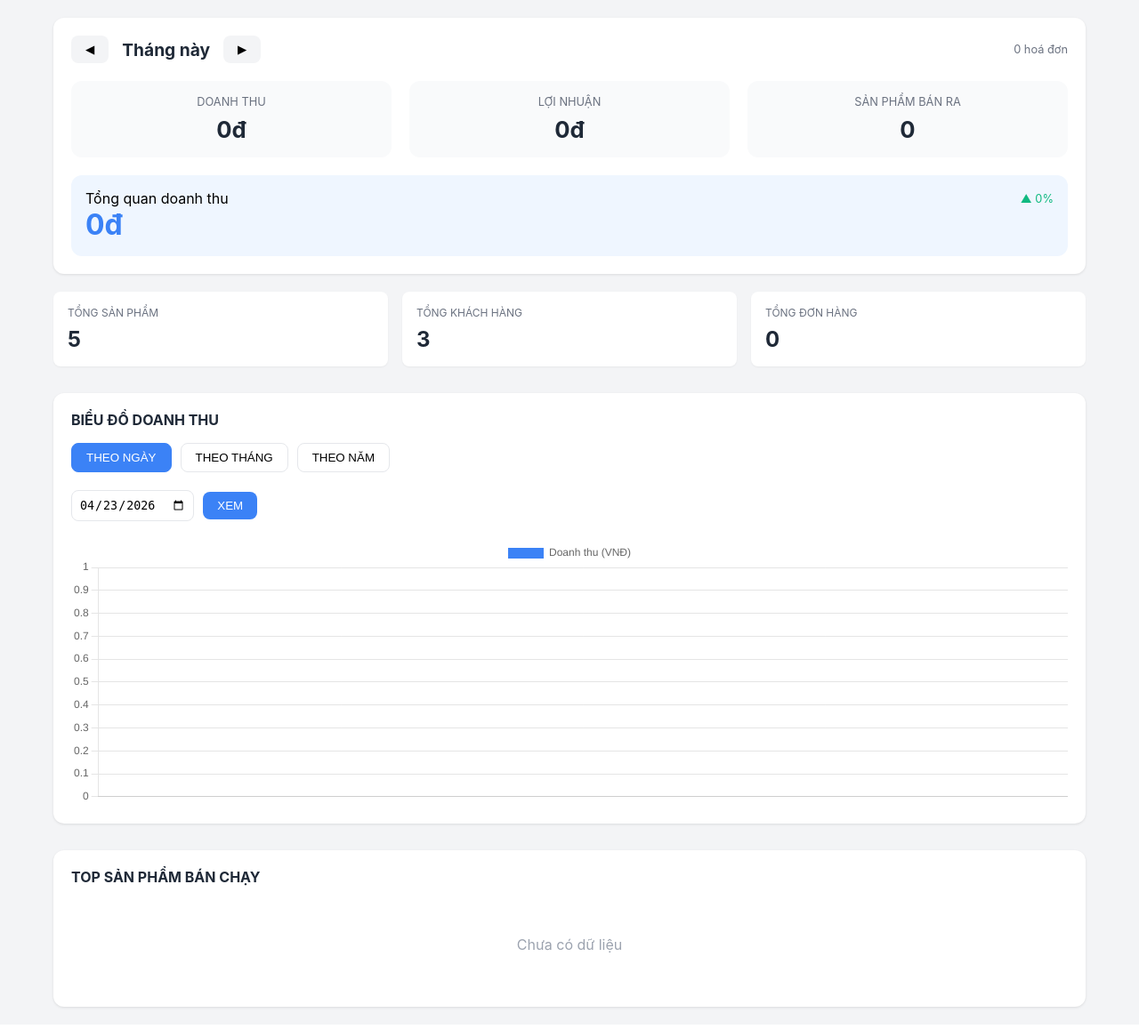
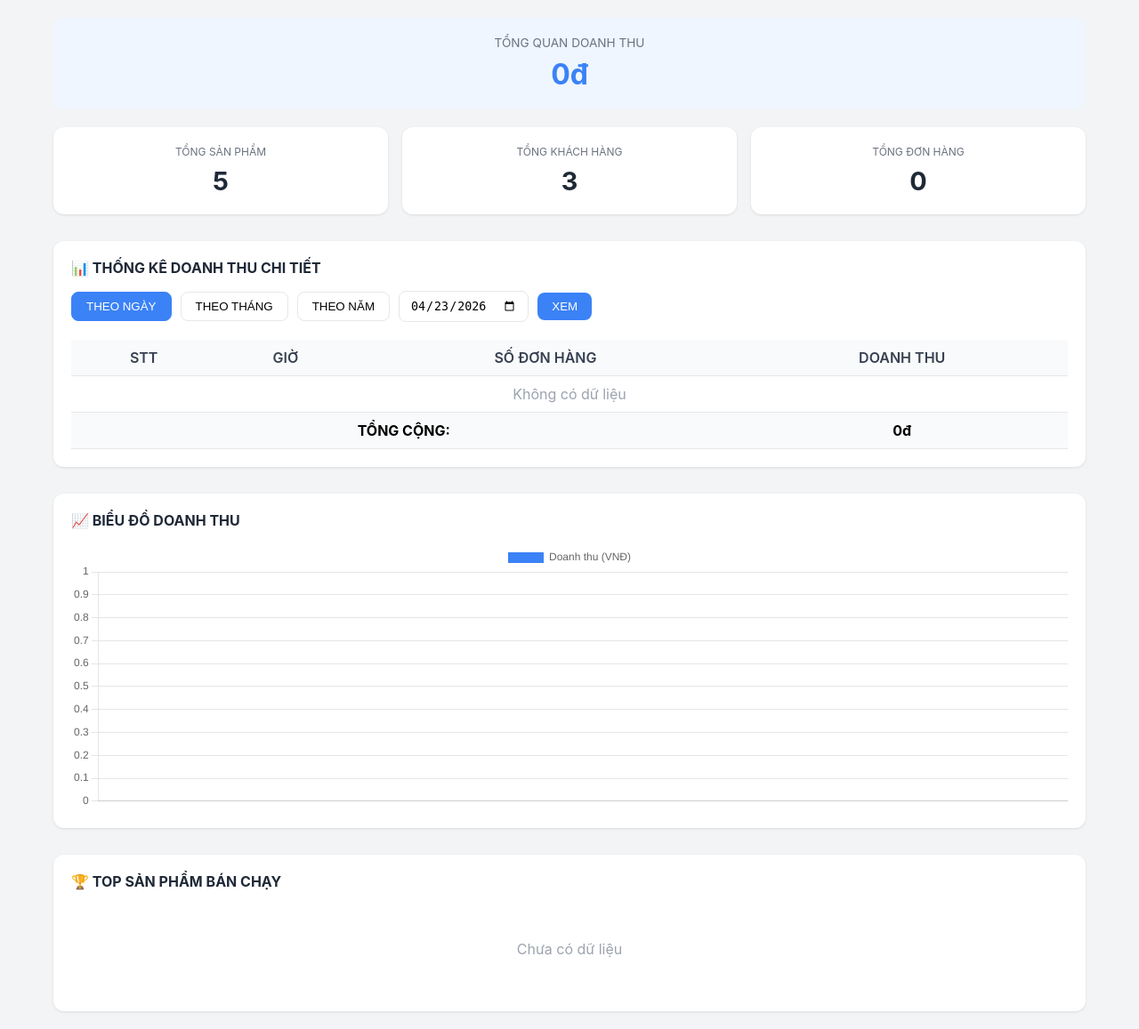
Before and after one commit to vinhvinhcuteee/pos-minh-thien-phuc, a Flask app: page /reports in a window 1280 px wide. Shown: the part 93-1250 px from the top of the page at 89% size. Before the commit the page ends 1229 px from the top, so only its background shows below. Run offline with Flask 3, Linux system fonts and the light colour scheme; the visitor is signed in with stand-in values (Sample User, id 1); data comes from the database, SQL or seed files in the repository; data that the repository does not hold is empty.

Commit message:
Update reports.html

```diff
--- a/templates/reports.html
+++ b/templates/reports.html
@@ -56,86 +56,19 @@
             padding: 20px;
         }
 
-        /* Thống kê theo tháng - style KiotViet */
-        .month-stats {
-            background: white;
+        /* Thống kê tổng quan */
+        .revenue-summary {
+            background: #eff6ff;
             border-radius: 12px;
             padding: 20px;
             margin-bottom: 20px;
-            box-shadow: 0 1px 3px rgba(0,0,0,0.1);
-        }
-
-        .month-header {
-            display: flex;
-            justify-content: space-between;
-            align-items: center;
-            margin-bottom: 20px;
-            flex-wrap: wrap;
-            gap: 10px;
-        }
-
-        .month-selector {
-            display: flex;
-            align-items: center;
-            gap: 15px;
-        }
-
-        .month-selector button {
-            background: #f3f4f6;
-            border: none;
-            padding: 8px 16px;
-            border-radius: 8px;
-            cursor: pointer;
-            font-weight: 500;
-        }
-
-        .month-selector button:hover {
-            background: #e5e7eb;
-        }
-
-        .month-display {
-            font-size: 1.2rem;
-            font-weight: bold;
-            color: #1f2937;
-        }
-
-        .stats-row {
-            display: grid;
-            grid-template-columns: repeat(auto-fit, minmax(200px, 1fr));
-            gap: 20px;
-            margin-bottom: 20px;
-        }
-
-        .stat-box {
-            background: #f9fafb;
-            border-radius: 12px;
-            padding: 16px;
             text-align: center;
         }
 
-        .stat-box .stat-label {
-            font-size: 0.8rem;
+        .revenue-summary .revenue-label {
+            font-size: 0.85rem;
             color: #6b7280;
             margin-bottom: 8px;
-        }
-
-        .stat-box .stat-value {
-            font-size: 1.6rem;
-            font-weight: bold;
-            color: #1f2937;
-        }
-
-        .stat-box .stat-sub {
-            font-size: 0.7rem;
-            color: #10b981;
-            margin-top: 4px;
-        }
-
-        .revenue-summary {
-            background: #eff6ff;
-            border-radius: 12px;
-            padding: 16px;
-            margin-top: 15px;
         }
 
         .revenue-summary .revenue-number {
@@ -153,9 +86,10 @@
 
         .stat-card {
             background: white;
-            border-radius: 8px;
-            padding: 16px;
-            box-shadow: 0 1px 2px rgba(0,0,0,0.05);
+            border-radius: 12px;
+            padding: 20px;
+            text-align: center;
+            box-shadow: 0 1px 3px rgba(0,0,0,0.1);
         }
 
         .stat-card .stat-label {
@@ -165,9 +99,41 @@
         }
 
         .stat-card .stat-value {
-            font-size: 1.5rem;
+            font-size: 1.8rem;
             font-weight: bold;
             color: #1f2937;
+        }
+
+        /* Bảng thống kê chi tiết */
+        .detail-table {
+            background: white;
+            border-radius: 12px;
+            padding: 20px;
+            margin-bottom: 30px;
+            box-shadow: 0 1px 3px rgba(0,0,0,0.1);
+        }
+
+        .detail-table h3 {
+            margin-bottom: 16px;
+            color: #1f2937;
+            font-size: 1rem;
+        }
+
+        .detail-table table {
+            width: 100%;
+            border-collapse: collapse;
+        }
+
+        .detail-table th, .detail-table td {
+            padding: 10px;
+            text-align: center;
+            border-bottom: 1px solid #e5e7eb;
+        }
+
+        .detail-table th {
+            background: #f9fafb;
+            font-weight: 600;
+            color: #374151;
         }
 
         .chart-container {
@@ -190,6 +156,7 @@
             gap: 10px;
             margin-bottom: 20px;
             flex-wrap: wrap;
+            align-items: center;
         }
 
         .date-selector button {
@@ -207,26 +174,16 @@
             border-color: #3b82f6;
         }
 
-        .custom-date {
-            display: flex;
-            gap: 10px;
-            align-items: center;
-            margin-top: 10px;
-        }
-
-        .custom-date input {
-            padding: 8px;
+        .date-selector input {
+            padding: 8px 12px;
             border: 1px solid #e5e7eb;
             border-radius: 8px;
         }
 
-        .custom-date button {
-            padding: 8px 16px;
+        .date-selector button:last-child {
             background: #3b82f6;
             color: white;
             border: none;
-            border-radius: 8px;
-            cursor: pointer;
         }
 
         .top-products {
@@ -252,14 +209,6 @@
             font-weight: bold;
         }
 
-        .profit-highlight {
-            color: #10b981;
-        }
-
-        .loss-highlight {
-            color: #dc2626;
-        }
-
         .logout-btn {
             background: #dc2626;
             color: white;
@@ -276,11 +225,7 @@
             color: #9ca3af;
         }
 
-        /* Responsive */
         @media (max-width: 768px) {
-            .stats-row {
-                grid-template-columns: 1fr 1fr;
-            }
             .stat-value {
                 font-size: 1.2rem;
             }
@@ -304,43 +249,13 @@
     </div>
 
     <div class="container">
-        <!-- Thống kê tháng - Style KiotViet -->
-        <div class="month-stats">
-            <div class="month-header">
-                <div class="month-selector">
-                    <button onclick="changeMonth(-1)">◀</button>
-                    <span class="month-display" id="monthDisplay">Tháng này</span>
-                    <button onclick="changeMonth(1)">▶</button>
-                </div>
-                <div style="font-size: 0.8rem; color: #6b7280;">
-                    <span id="invoiceCount">0</span> hoá đơn
-                </div>
-            </div>
-
-            <div class="stats-row">
-                <div class="stat-box">
-                    <div class="stat-label">DOANH THU</div>
-                    <div class="stat-value" id="monthRevenueKiot">0đ</div>
-                </div>
-                <div class="stat-box">
-                    <div class="stat-label">LỢI NHUẬN</div>
-                    <div class="stat-value" id="monthProfitKiot">0đ</div>
-                </div>
-                <div class="stat-box">
-                    <div class="stat-label">SẢN PHẨM BÁN RA</div>
-                    <div class="stat-value" id="totalSoldKiot">0</div>
-                </div>
-            </div>
-
-            <div class="revenue-summary">
-                <div style="display: flex; justify-content: space-between; align-items: center; flex-wrap: wrap;">
-                    <span class="stat-label">Tổng quan doanh thu</span>
-                    <span id="revenueTrend" style="color: #10b981; font-size: 0.8rem;">▲ 0%</span>
-                </div>
-                <div class="revenue-number" id="totalRevenueKiot">0đ</div>
-            </div>
+        <!-- Tổng quan doanh thu -->
+        <div class="revenue-summary">
+            <div class="revenue-label">TỔNG QUAN DOANH THU</div>
+            <div class="revenue-number" id="totalRevenue">0đ</div>
         </div>
 
+        <!-- Thống kê nhanh -->
         <div class="stats-overview">
             <div class="stat-card">
                 <div class="stat-label">TỔNG SẢN PHẨM</div>
@@ -356,24 +271,50 @@
             </div>
         </div>
 
-        <div class="chart-container">
-            <div class="chart-title">BIỂU ĐỒ DOANH THU</div>
+        <!-- Bảng thống kê chi tiết doanh thu theo ngày/tháng -->
+        <div class="detail-table">
+            <h3>📊 THỐNG KÊ DOANH THU CHI TIẾT</h3>
             <div class="date-selector">
-                <button onclick="loadReport('day')" id="btnDay">THEO NGÀY</button>
+                <button onclick="loadReport('day')" id="btnDay" class="active">THEO NGÀY</button>
                 <button onclick="loadReport('month')" id="btnMonth">THEO THÁNG</button>
                 <button onclick="loadReport('year')" id="btnYear">THEO NĂM</button>
-            </div>
-            <div class="custom-date">
-                <input type="date" id="customDate" onchange="loadCustomReport()">
+                <input type="date" id="customDate" value="">
                 <button onclick="loadCustomReport()">XEM</button>
             </div>
-            <canvas id="revenueChart" style="max-height: 300px; width: 100%; margin-top: 20px;"></canvas>
+            <div style="overflow-x: auto;">
+                <table id="detailTable">
+                    <thead>
+                        <tr id="tableHeader">
+                            <th>STT</th>
+                            <th id="colLabel">NGÀY</th>
+                            <th>SỐ ĐƠN HÀNG</th>
+                            <th>DOANH THU</th>
+                        </tr>
+                    </thead>
+                    <tbody id="detailTableBody">
+                        <tr><td colspan="4" class="empty-state">Đang tải...</td></tr>
+                    </tbody>
+                    <tfoot id="tableFooter" style="background: #f9fafb;">
+                        <tr>
+                            <td colspan="3"><strong>TỔNG CỘNG:</strong></td>
+                            <td id="totalRevenueDetail"><strong>0đ</strong></td>
+                        </tr>
+                    </tfoot>
+                </table>
+            </div>
         </div>
 
+        <!-- Biểu đồ -->
+        <div class="chart-container">
+            <div class="chart-title">📈 BIỂU ĐỒ DOANH THU</div>
+            <canvas id="revenueChart" style="max-height: 300px; width: 100%;"></canvas>
+        </div>
+
+        <!-- Top sản phẩm -->
         <div class="top-products">
-            <div class="chart-title">TOP SẢN PHẨM BÁN CHẠY</div>
+            <div class="chart-title">🏆 TOP SẢN PHẨM BÁN CHẠY</div>
             <div id="topProductsList">
-                <div>Đang tải...</div>
+                <div class="empty-state">Đang tải...</div>
             </div>
         </div>
     </div>
@@ -381,7 +322,6 @@
     <script>
         let revenueChart = null;
         let currentReportType = 'day';
-        let currentMonthOffset = 0;
 
         async function loadStats() {
             const res = await fetch('/api/stats');
@@ -391,79 +331,20 @@
             document.getElementById('totalCustomers').innerText = data.total_customers || 0;
             document.getElementById('totalOrders').innerText = data.total_orders || 0;
 
+            // Tính tổng doanh thu
+            const totalRevenue = data.month_revenue || 0;
+            document.getElementById('totalRevenue').innerHTML = formatMoney(totalRevenue);
+
             if (data.top_products && data.top_products.length > 0) {
-                document.getElementById('topProductsList').innerHTML = data.top_products.map(p => `
+                document.getElementById('topProductsList').innerHTML = data.top_products.map((p, idx) => `
                     <div class="product-item">
-                        <span class="product-name">${escapeHtml(p.name)}</span>
+                        <span class="product-name">${idx + 1}. ${escapeHtml(p.name)}</span>
                         <span class="product-sold">Đã bán: ${p.total_sold}</span>
                     </div>
                 `).join('');
             } else {
                 document.getElementById('topProductsList').innerHTML = '<div class="empty-state">Chưa có dữ liệu</div>';
             }
-        }
-
-        async function loadMonthStats() {
-            const now = new Date();
-            const year = now.getFullYear();
-            const month = now.getMonth() + 1 + currentMonthOffset;
-
-            let targetYear = year;
-            let targetMonth = month;
-
-            if (targetMonth > 12) {
-                targetYear++;
-                targetMonth = 1;
-            } else if (targetMonth < 1) {
-                targetYear--;
-                targetMonth = 12;
-            }
-
-            const monthNames = ['Tháng 1', 'Tháng 2', 'Tháng 3', 'Tháng 4', 'Tháng 5', 'Tháng 6',
-                               'Tháng 7', 'Tháng 8', 'Tháng 9', 'Tháng 10', 'Tháng 11', 'Tháng 12'];
-
-            if (currentMonthOffset === 0) {
-                document.getElementById('monthDisplay').innerText = 'Tháng này';
-            } else {
-                document.getElementById('monthDisplay').innerText = `${monthNames[targetMonth-1]} ${targetYear}`;
-            }
-
-            // Gọi API để lấy dữ liệu tháng
-            const res = await fetch(`/api/reports/detail?type=month&date=${targetYear}-${String(targetMonth).padStart(2, '0')}`);
-            const data = await res.json();
-
-            let totalRevenue = 0;
-            let totalOrders = 0;
-            let totalItems = 0;
-
-            data.forEach(day => {
-                totalRevenue += day.revenue || 0;
-                totalOrders += day.order_count || 0;
-            });
-
-            // Tính lợi nhuận (giả định tỷ suất lợi nhuận 30%)
-            const profit = totalRevenue * 0.3;
-
-            document.getElementById('monthRevenueKiot').innerHTML = formatMoney(totalRevenue);
-            document.getElementById('monthProfitKiot').innerHTML = formatMoney(profit);
-            document.getElementById('invoiceCount').innerHTML = totalOrders;
-            document.getElementById('totalRevenueKiot').innerHTML = formatMoney(totalRevenue);
-            document.getElementById('totalSoldKiot').innerHTML = '0'; // Sẽ cập nhật sau
-
-            // Lấy tổng sản phẩm bán ra
-            const ordersRes = await fetch('/api/orders');
-            const orders = await ordersRes.json();
-            let totalQuantity = 0;
-            orders.forEach(order => {
-                if (order.created_at && order.created_at.startsWith(`${targetYear}-${String(targetMonth).padStart(2, '0')}`)) {
-                    // Cần lấy chi tiết số lượng, tạm thời để 0
-                }
-            });
-        }
-
-        function changeMonth(delta) {
-            currentMonthOffset += delta;
-            loadMonthStats();
         }
 
         async function loadReport(type) {
@@ -478,6 +359,77 @@
             const res = await fetch(`/api/reports/detail?type=${type}`);
             const data = await res.json();
 
+            // Cập nhật bảng chi tiết
+            updateDetailTable(type, data);
+
+            // Cập nhật biểu đồ
+            updateChart(type, data);
+        }
+
+        function updateDetailTable(type, data) {
+            const tbody = document.getElementById('detailTableBody');
+            const colLabel = document.getElementById('colLabel');
+            let totalRevenue = 0;
+
+            if (type === 'day') {
+                colLabel.innerText = 'GIỜ';
+                if (data.length === 0) {
+                    tbody.innerHTML = '<tr><td colspan="4" class="empty-state">Không có dữ liệu</td></tr>';
+                } else {
+                    tbody.innerHTML = data.map((item, idx) => {
+                        totalRevenue += item.revenue || 0;
+                        return `
+                            <tr>
+                                <td>${idx + 1}</td>
+                                <td>${item.hour}:00 - ${parseInt(item.hour) + 1}:00</td>
+                                <td>${item.order_count || 0}</td>
+                                <td>${formatMoney(item.revenue || 0)}</td>
+                            </tr>
+                        `;
+                    }).join('');
+                }
+            } else if (type === 'month') {
+                colLabel.innerText = 'NGÀY';
+                if (data.length === 0) {
+                    tbody.innerHTML = '<tr><td colspan="4" class="empty-state">Không có dữ liệu</td></tr>';
+                } else {
+                    tbody.innerHTML = data.map((item, idx) => {
+                        totalRevenue += item.revenue || 0;
+                        const date = new Date(item.day);
+                        return `
+                            <tr>
+                                <td>${idx + 1}</td>
+                                <td>${date.getDate()}/${date.getMonth() + 1}/${date.getFullYear()}</td>
+                                <td>${item.order_count || 0}</td>
+                                <td>${formatMoney(item.revenue || 0)}</td>
+                            </tr>
+                        `;
+                    }).join('');
+                }
+            } else if (type === 'year') {
+                colLabel.innerText = 'THÁNG';
+                if (data.length === 0) {
+                    tbody.innerHTML = '<tr><td colspan="4" class="empty-state">Không có dữ liệu</td></tr>';
+                } else {
+                    tbody.innerHTML = data.map((item, idx) => {
+                        totalRevenue += item.revenue || 0;
+                        const date = new Date(item.month);
+                        return `
+                            <tr>
+                                <td>${idx + 1}</td>
+                                <td>Tháng ${date.getMonth() + 1}/${date.getFullYear()}</td>
+                                <td>${item.order_count || 0}</td>
+                                <td>${formatMoney(item.revenue || 0)}</td>
+                            </tr>
+                        `;
+                    }).join('');
+                }
+            }
+
+            document.getElementById('totalRevenueDetail').innerHTML = `<strong>${formatMoney(totalRevenue)}</strong>`;
+        }
+
+        function updateChart(type, data) {
             let labels = [];
             let revenues = [];
 
@@ -493,7 +445,7 @@
             } else if (type === 'year') {
                 labels = data.map(d => {
                     const date = new Date(d.month);
-                    return `Tháng ${date.getMonth() + 1}`;
+                    return `Th${date.getMonth() + 1}`;
                 });
                 revenues = data.map(d => d.revenue || 0);
             }
@@ -548,70 +500,13 @@
             const res = await fetch(`/api/reports/detail?type=${currentReportType}&date=${date}`);
             const data = await res.json();
 
-            if (revenueChart) revenueChart.destroy();
-
-            let labels = [];
-            let revenues = [];
-
-            if (currentReportType === 'day') {
-                labels = data.map(d => `${d.hour}:00`);
-                revenues = data.map(d => d.revenue || 0);
-            } else if (currentReportType === 'month') {
-                labels = data.map(d => {
-                    const date = new Date(d.day);
-                    return `${date.getDate()}/${date.getMonth() + 1}`;
-                });
-                revenues = data.map(d => d.revenue || 0);
-            } else {
-                labels = data.map(d => {
-                    const date = new Date(d.month);
-                    return `Tháng ${date.getMonth() + 1}`;
-                });
-                revenues = data.map(d => d.revenue || 0);
-            }
-
-            const ctx = document.getElementById('revenueChart').getContext('2d');
-            revenueChart = new Chart(ctx, {
-                type: 'bar',
-                data: {
-                    labels: labels,
-                    datasets: [{
-                        label: 'Doanh thu (VNĐ)',
-                        data: revenues,
-                        backgroundColor: '#3b82f6',
-                        borderRadius: 4
-                    }]
-                },
-                options: {
-                    responsive: true,
-                    maintainAspectRatio: true,
-                    plugins: {
-                        tooltip: {
-                            callbacks: {
-                                label: function(context) {
-                                    return 'Doanh thu: ' + formatMoney(context.raw);
-                                }
-                            }
-                        }
-                    },
-                    scales: {
-                        y: {
-                            ticks: {
-                                callback: function(value) {
-                                    if (value >= 1000000) return (value / 1000000).toFixed(1) + 'M';
-                                    if (value >= 1000) return (value / 1000).toFixed(0) + 'K';
-                                    return value;
-                                }
-                            }
-                        }
-                    }
-                }
-            });
+            updateDetailTable(currentReportType, data);
+            updateChart(currentReportType, data);
         }
 
         function formatMoney(amount) {
             if (amount >= 1000000) {
-                return (amount / 1000000).toFixed(1) + 'tr';
+                return (amount / 1000000).toFixed(1) + 'trđ';
             }
             return new Intl.NumberFormat('vi-VN').format(amount) + 'đ';
         }
@@ -628,7 +523,6 @@
 
         loadStats();
         loadReport('day');
-        loadMonthStats();
     </script>
 </body>
 </html>
```
